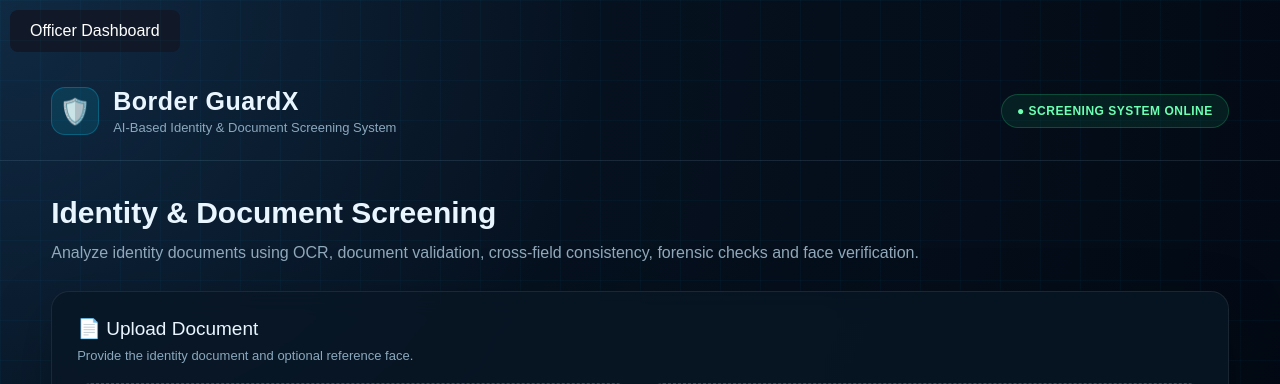
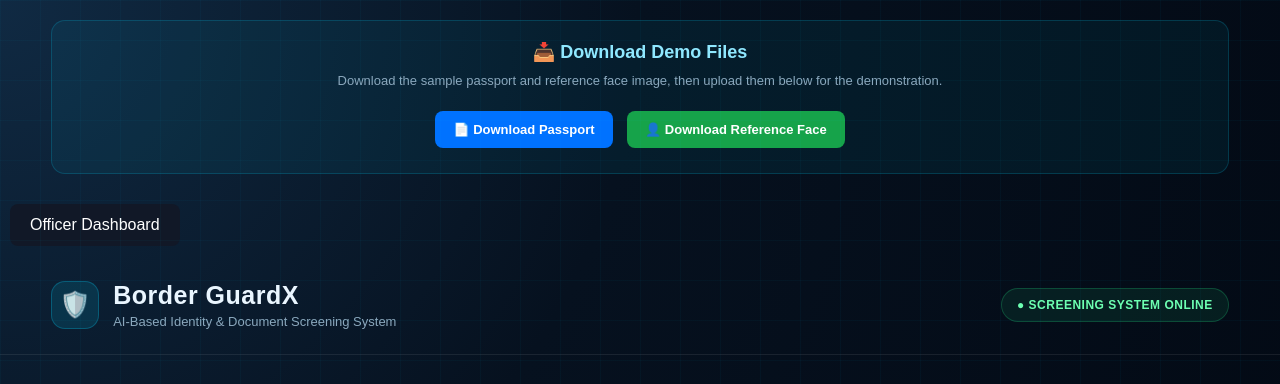
Before and after one commit to irfanasheerin22-cloud/BorderGuardX, a Django app: page / in a window 1280 px wide. Shown: the top 384 px of the page. Run offline with Django 5.2, Linux system fonts and the light colour scheme.

Commit message:
Initial project Upload

```diff
--- a/screening/templates/screening/index.html
+++ b/screening/templates/screening/index.html
@@ -176,6 +176,71 @@
         }
 
         /* =====================================================
+           DEMO FILE DOWNLOAD
+        ===================================================== */
+
+        .demo-files {
+            width: 92%;
+            max-width: 1250px;
+            margin: 20px auto;
+
+            padding: 20px;
+
+            background: rgba(0,212,255,0.06);
+
+            border: 1px solid rgba(0,212,255,0.18);
+
+            border-radius: 14px;
+
+            text-align: center;
+        }
+
+        .demo-files h3 {
+            color: #8fe8ff;
+            margin-bottom: 8px;
+            font-size: 18px;
+        }
+
+        .demo-files p {
+            color: #8ba8bd;
+            font-size: 13px;
+            line-height: 1.5;
+            margin-bottom: 15px;
+        }
+
+        .download-button {
+            display: inline-block;
+
+            padding: 11px 18px;
+
+            margin: 5px;
+
+            color: white;
+
+            text-decoration: none;
+
+            border-radius: 8px;
+
+            font-size: 13px;
+
+            font-weight: bold;
+
+            transition: 0.2s;
+        }
+
+        .download-button:hover {
+            transform: translateY(-1px);
+        }
+
+        .passport-download {
+            background: #0072ff;
+        }
+
+        .face-download {
+            background: #16a34a;
+        }
+
+        /* =====================================================
            UPLOAD
         ===================================================== */
 
@@ -695,6 +760,15 @@
             .card {
                 padding: 18px;
             }
+
+            .demo-files {
+                width: 94%;
+            }
+
+            .download-button {
+                display: block;
+                margin: 8px 0;
+            }
         }
 
     </style>
@@ -704,7 +778,47 @@
 
 <body>
 
-    <a href="/dashboard/" style="
+
+<!-- =========================================================
+     DEMO FILE DOWNLOADS
+========================================================= -->
+
+<div class="demo-files">
+
+    <h3>
+        📥 Download Demo Files
+    </h3>
+
+    <p>
+        Download the sample passport and reference face image,
+        then upload them below for the demonstration.
+    </p>
+
+    <a
+        href="{% url 'demo_file' 'passport.jpg' %}"
+        download="C:\Users\acer\BorderGuardX\borderguard\media\demo\passport.jpg"
+        class="download-button passport-download"
+    >
+        📄 Download Passport
+    </a>
+
+    <a
+        href="{% url 'demo_file' 'face.jpg' %}"
+        download="C:\Users\acer\BorderGuardX\borderguard\media\demo\face.jpeg"
+        class="download-button face-download"
+    >
+        👤 Download Reference Face
+    </a>
+
+
+</div>
+
+
+<!-- =========================================================
+     OFFICER DASHBOARD
+========================================================= -->
+
+<a href="/dashboard/" style="
     display: inline-block;
     padding: 12px 20px;
     background: #111827;
@@ -716,6 +830,7 @@
     Officer Dashboard
 </a>
 
+
 <!-- =========================================================
      HEADER
 ========================================================= -->
@@ -1020,15 +1135,9 @@
         </div>
 
 
-        <!-- =================================================
-             INDIVIDUAL CHECKS
-        ================================================== -->
-
         {% if cross_field_result.checks %}
 
-            <div
-                class="check-list"
-            >
+            <div class="check-list">
 
                 {% for check in cross_field_result.checks %}
 
@@ -1050,10 +1159,6 @@
 
         {% endif %}
 
-
-        <!-- =================================================
-             ISSUES
-        ================================================== -->
 
         {% if cross_field_result.issues %}
 
@@ -1083,10 +1188,6 @@
         {% endif %}
 
 
-        <!-- =================================================
-             VERIFICATION FLOW
-        ================================================== -->
-
         <div class="verification-flow">
 
 
@@ -1367,8 +1468,6 @@
         <div class="risk-container">
 
 
-            <!-- SCORE -->
-
             <div class="risk-score">
 
                 <div class="score-number">
@@ -1404,8 +1503,6 @@
 
             </div>
 
-
-            <!-- REASONS -->
 
             <div>
 
--- a/screening/urls.py
+++ b/screening/urls.py
@@ -1,18 +1,30 @@
 from django.urls import path
-from .views import home, officer_dashboard, review_screening
+
+from .views import (
+    home,
+    officer_dashboard,
+    review_screening,
+    demo_file,
+)
 
 urlpatterns = [
-    path('', home, name='home'),
+    path("demo/<str:filename>/", demo_file, name="demo_file"),
 
     path(
-        'dashboard/',
-        officer_dashboard,
-        name='officer_dashboard'
+        "",
+        home,
+        name="home"
     ),
 
     path(
-        'review/<int:record_id>/',
+        "dashboard/",
+        officer_dashboard,
+        name="officer_dashboard"
+    ),
+
+    path(
+        "review/<int:record_id>/",
         review_screening,
-        name='review_screening'
+        name="review_screening"
     ),
 ]
--- a/screening/views.py
+++ b/screening/views.py
@@ -1,5 +1,8 @@
 from django.shortcuts import render, redirect, get_object_or_404
 from django.core.files.storage import FileSystemStorage
+from django.http import FileResponse, Http404
+from django.conf import settings
+from pathlib import Path
 
 import os
 import re
@@ -819,6 +822,35 @@ def extract_passport_card_fields(image):
             expiry_date,
     }
 
+# ============================================================
+# DEMO FILE DOWNLOAD
+# ============================================================
+
+def demo_file(request, filename):
+
+    allowed_files = {
+        "passport.jpg": "passport.jpg",
+        "face.jpg": "face.jpg",
+    }
+
+    if filename not in allowed_files:
+        raise Http404("Demo file not found")
+
+    file_path = (
+        Path(settings.MEDIA_ROOT)
+        / "demo"
+        / allowed_files[filename]
+    )
+
+    if not file_path.exists():
+        raise Http404("Demo file not found")
+
+    return FileResponse(
+        open(file_path, "rb"),
+        as_attachment=True,
+        filename=filename
+    )
+
 
 # ============================================================
 # HOME VIEW
```
Also changed, not shown: screening/face_verification.py (+131 -27 lines), borderguard/media/demo/face.jpeg (added), borderguard/media/demo/passport.jpg (added), media/demo/face.jpg (added), media/demo/passport.jpg (added), media/uploads/faces/face.jpg.jpeg (added), media/uploads/faces/face_sz6G4Es.jpg.jpeg (added), media/uploads/passport (1).jpg (added), media/uploads/passport (1).jpg_forensic.jpg (added), media/uploads/passport (1)_jdhyhyv.jpg (added), media/uploads/passport (1)_jdhyhyv.jpg_forensic.jpg (added).
